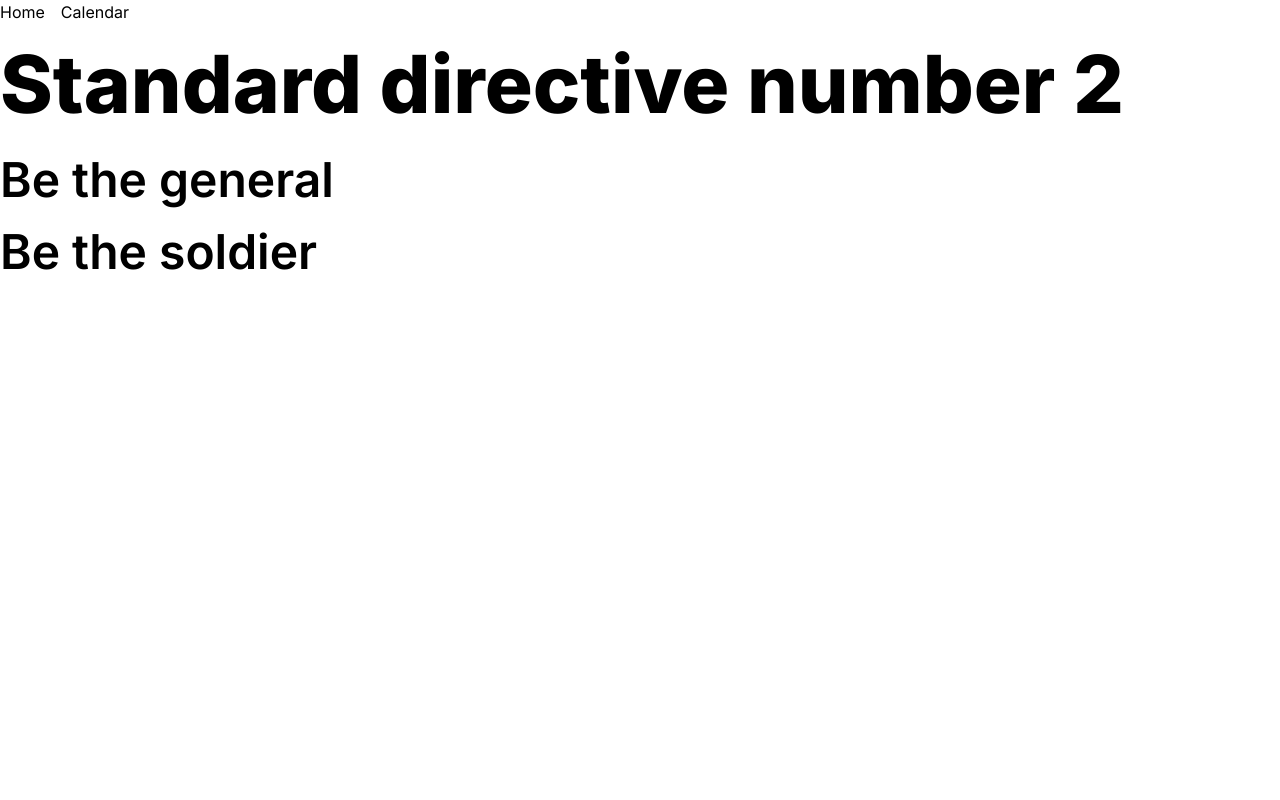
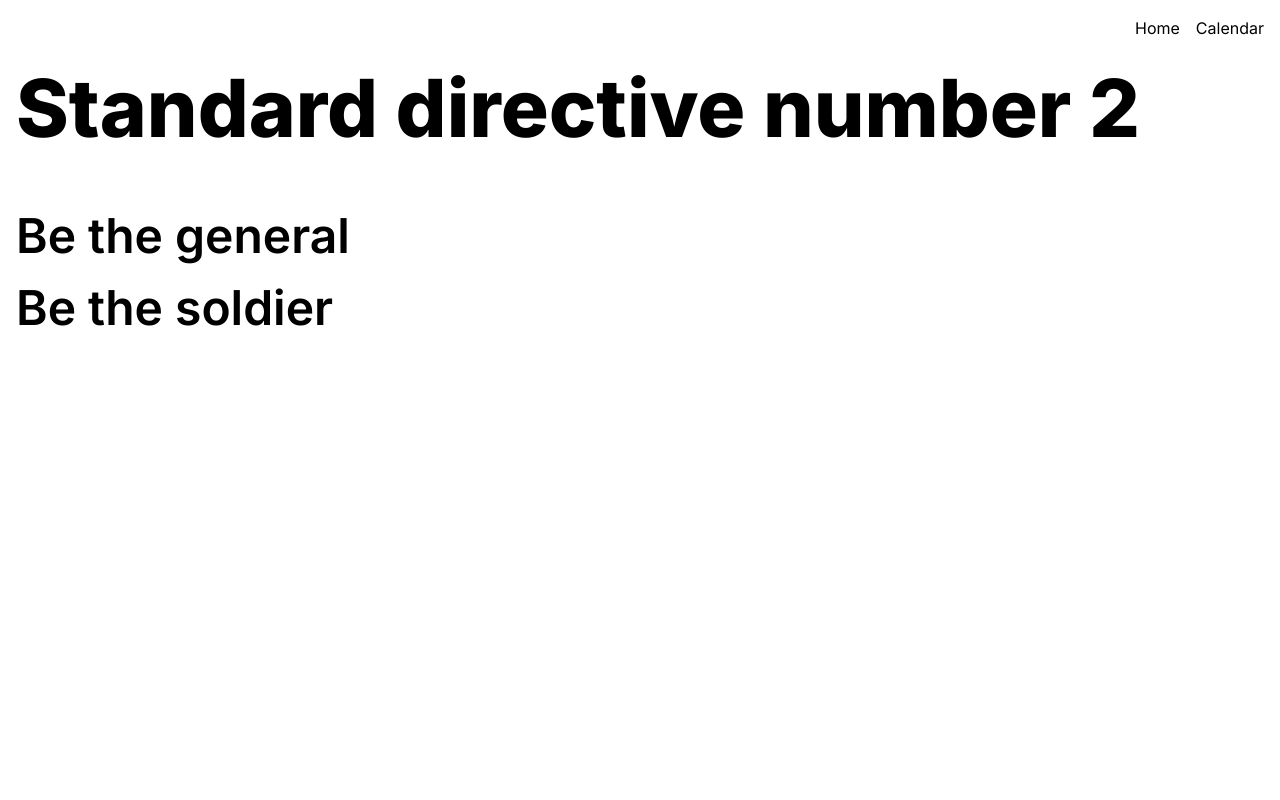
Before and after one commit to aitor-i/standard-directive-n2-web, a Next.js app: page / in a window 1280 px wide. Shown: the top 800 px of the page. Built offline with nearby package versions, Linux system fonts and the light colour scheme.

Commit message:
REFACATOR - Home page

```diff
--- a/src/app/page.tsx
+++ b/src/app/page.tsx
@@ -1,12 +1,6 @@
 import NavigationMenu from "@/components/NavigationMenu/NavigationMenu";
+import { HomePage } from "@/pages/HomePage/HomePage";
 
 export default function Home() {
-  return (
-    <main>
-      <NavigationMenu />
-      <h1>Standard directive number 2</h1>
-      <h2>Be the general</h2>
-      <h2>Be the soldier</h2>
-    </main>
-  );
+  return <HomePage />
 }
```
